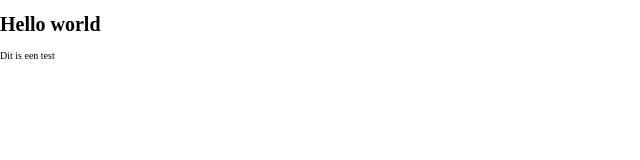
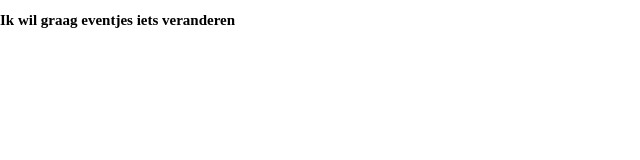
Before and after one commit to LoranMaes/Mijnwilmijnweg, a plain HTML site: page index.html in a window 1280 px wide. Shown: the whole page, without its empty margins (0-640 px from the left). Drawn offline with Linux system fonts and the light colour scheme.

Commit message:
Nieuwe commit in de main

```diff
--- a/index.html
+++ b/index.html
@@ -21,8 +21,7 @@
     </head>
 
     <main>
-        <h1>Hello world</h1>
-        <p>Dit is een test</p>
+        <h2>Ik wil graag eventjes iets veranderen</h2>
     </main>
 
     <footer>
```
